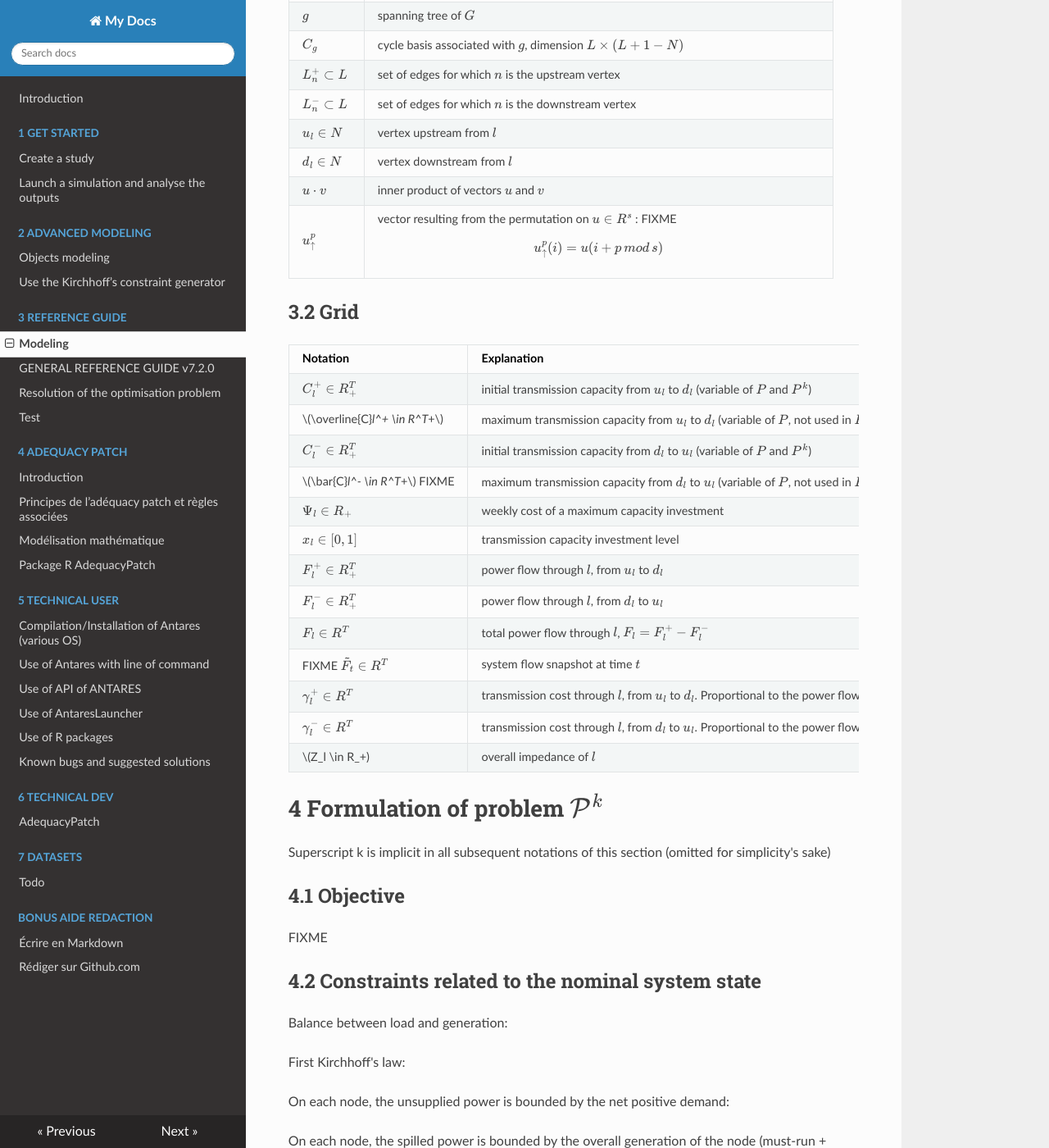
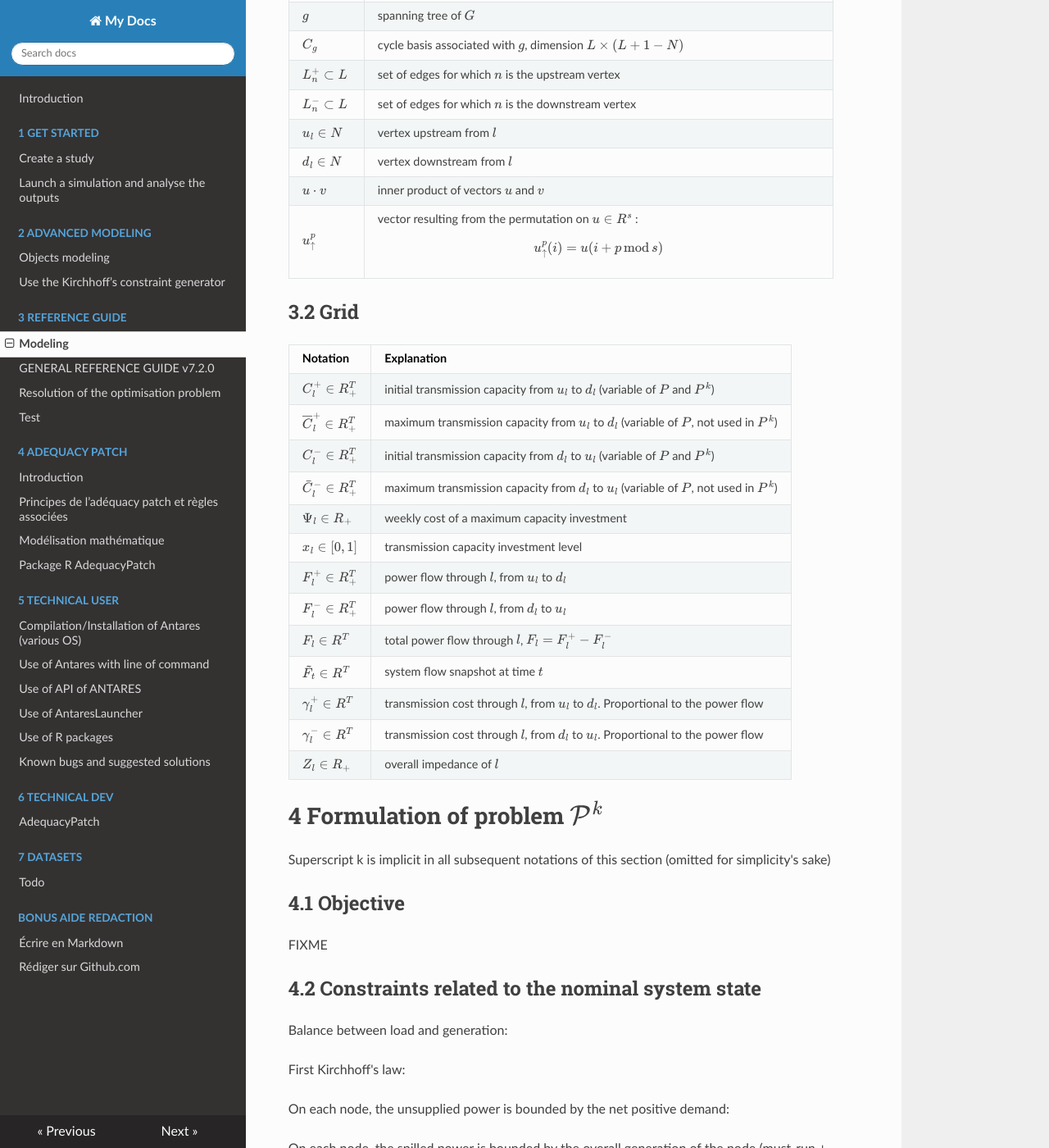
Before and after one commit to AntaresSimulatorTeam/antares-doc, an MkDocs documentation site: the page built from docs/3-reference-guide/modeling.md, in a window 1280 px wide and 1400 px high, scrolled down 5132 px. Shown: the whole window at 82% size. Built offline with MkDocs 1.6.1, drawn with Linux system fonts in a browser that asks for light colours; nearby versions of some CDN libraries; formulas are drawn with MathJax 3.

Commit message:
one step more

```diff
--- a/docs/3-reference-guide/modeling.md
+++ b/docs/3-reference-guide/modeling.md
@@ -97,25 +97,25 @@ The next sections of this document develop the following subjects:
 | \\(u_l \in N\\)| vertex upstream from \\(l\\) |
 | \\(d_l \in N\\)| vertex downstream from \\(l\\)|
 | \\(u \cdot v\\)| inner product of vectors \\(u\\) and \\(v\\)|
-| \\(u_\uparrow^p\\)| vector resulting from the permutation on \\(u \in R^s\\) : FIXME $$ u_\uparrow^p(i)=u(i+p\, mod\, s)$$|
+| \\(u_\uparrow^p\\)| vector resulting from the permutation on \\(u \in R^s\\) : $$ u\_\uparrow^p(i)=u(i+p\, \mathrm{mod}\,s)$$ |
 
 
 ## 3.2 Grid
 | Notation | Explanation |
 | ------------ | ------------- |
 | \\(C_l^+ \in R^T_+\\)| initial transmission capacity from \\(u_l\\) to \\(d_l\\) (variable of \\(P\\) and \\(P^k\\))|
-| \\(\overline{C}_l^+ \in R^T_+\\)| maximum transmission capacity from \\(u_l\\) to \\(d_l\\) (variable of \\(P\\), not used in \\(P^k\\))|
+| \\( \overline{C}\_l^+ \in R^T\_+ \\) | maximum transmission capacity from \\(u_l\\) to \\(d_l\\) (variable of \\(P\\), not used in \\(P^k\\))|
 | \\(C_l^- \in R^T_+\\)| initial transmission capacity from \\(d_l\\) to \\(u_l\\) (variable of \\(P\\) and \\(P^k\\))|
-| \\(\bar{C}_l^- \in R^T_+\\) FIXME| maximum transmission capacity from \\(d_l\\) to \\(u_l\\) (variable of \\(P\\), not used in \\(P^k\\))|
+| \\( \bar{C}^{-}\_l\in R^T\_{+} \\)|  maximum transmission capacity from \\(d_l\\) to \\(u_l\\) (variable of \\(P\\), not used in \\(P^k\\))|
 | \\(\Psi_l \in R_+\\)| weekly cost of a maximum capacity investment|
 | \\(x_l \in [0,1]\\)| transmission capacity investment level|
 | \\(F_l^+ \in R^T_+\\)| power flow through \\(l\\), from \\(u_l\\) to \\(d_l\\)|
 | \\(F_l^- \in R^T_+\\)| power flow through \\(l\\), from \\(d_l\\) to \\(u_l\\)|
 | \\(F_l\in R^T\\)| total power flow through \\(l\\), \\(F_l=F_l^+-F_l^-\\) |
-| FIXME \\(\tilde{F}_t \in R^T\\) | system flow snapshot at time \\(t\\)|
+| \\(\tilde{F}_t \in R^T\\) | system flow snapshot at time \\(t\\)|
 | \\(\gamma_l^+\in R^T\\)| transmission cost through \\(l\\), from \\(u_l\\) to \\(d_l\\). Proportional to the power flow|
 | \\(\gamma_l^-\in R^T\\)| transmission cost through \\(l\\), from \\(d_l\\) to \\(u_l\\). Proportional to the power flow|
-| \\(Z_l \in R_\+\)| overall impedance of \\(l\\)|
+| \\(Z_l \in R_+\\)| overall impedance of \\(l\\)|
 
 
 # 4 Formulation of problem \\(\mathcal{P}^k\\)
```
